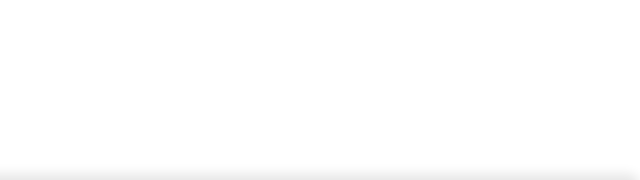
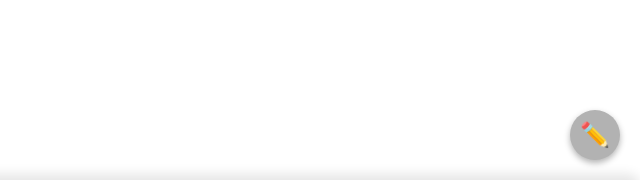
Before and after one commit to BorkOE/web_notes, a Flask app: template templates/index.html in a window 1280 px wide. Shown: the part 1928-2108 px from the top of the page, without its empty margins (640-1280 px from the left). Run offline with Flask 3, Linux system fonts and the light colour scheme; data comes from the database, SQL or seed files in the repository; the template is opened without the code that fills it: most values are stand-ins (such as "Sample title", 1, 10 or a date in 2020).

Commit message:
scroll/edit toggle

```diff
--- a/static/css/styles.css
+++ b/static/css/styles.css
@@ -329,6 +329,49 @@ body.dragging, .dragging * {
     will-change: auto !important;
 } */
 
+.mode-btn {
+    position: fixed;
+    display: flex;
+    align-items: center;
+    justify-content: center;
+    bottom: 20px;
+    right: 20px;
+    z-index: 9999;
+    width: 50px;
+    height: 50px;
+    border-radius: 50%;
+    border: none;
+    background: #b2b2b2;
+    color: white;
+    font-size: 24px;
+    box-shadow: 0 3px 6px rgba(0, 0, 0, 0.3);
+    cursor: pointer;
+    transition: background 0.2s ease;
+}
+
+.mode-btn:hover {
+    background: #909090;
+}
+
+#modeToggle {
+  -webkit-tap-highlight-color: transparent; /* remove iOS/Android blue highlight */
+  outline: none;
+}
+
+#modeToggle:focus {
+  outline: none;
+  box-shadow: none;     /* also remove glow effect on some browsers */
+}
+
+.note,
+.note .note-content {
+    touch-action: pan-x pan-y;
+    /* allow vertical scroll gestures to start inside notes */
+    -webkit-overflow-scrolling: touch;
+}
+
+
+
 @media (max-width:600px) {
     .topbar {
         height: 48px
--- a/templates/index.html
+++ b/templates/index.html
@@ -65,6 +65,10 @@
     <main id="boardArea" class="board-area">
     </main>
 
+    <!-- Floating toggle button -->
+    <button id="modeToggle" class="mode-btn">✋</button>
+
+
     <!-- Bottom action sheet -->
     <div id="actionSheet" class="action-sheet hidden">
         <div class="sheet-content">
```
Also changed, not shown: static/js/app.js (+118 -15 lines).
